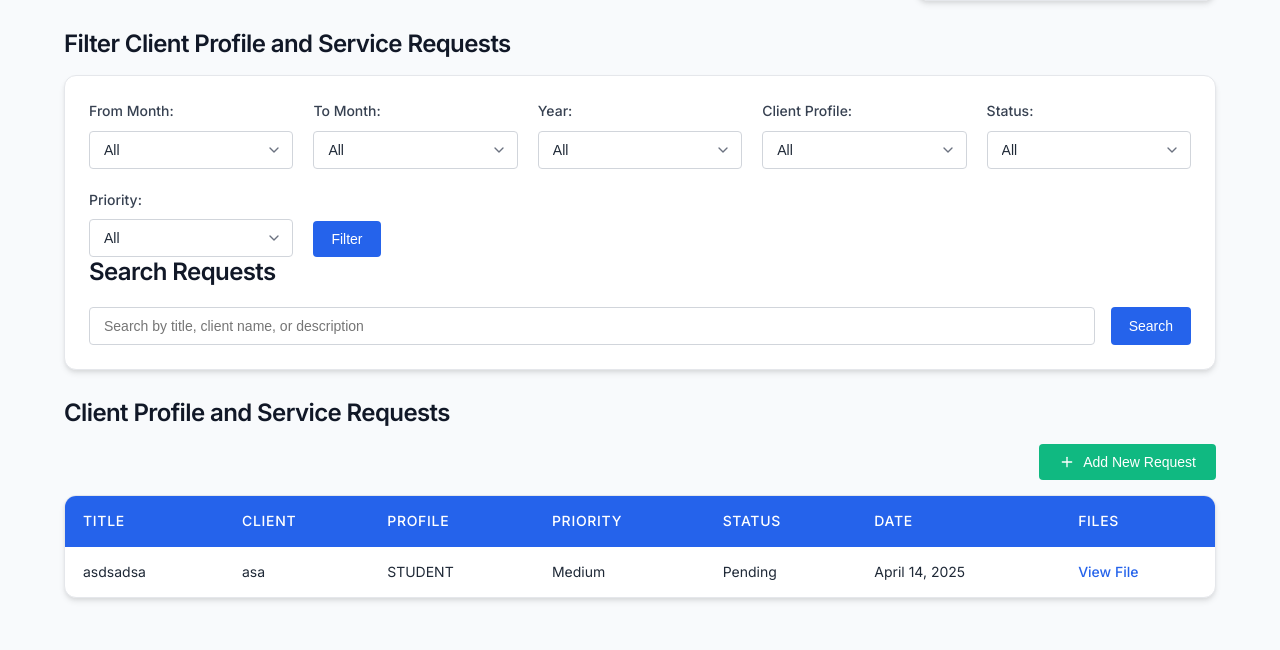
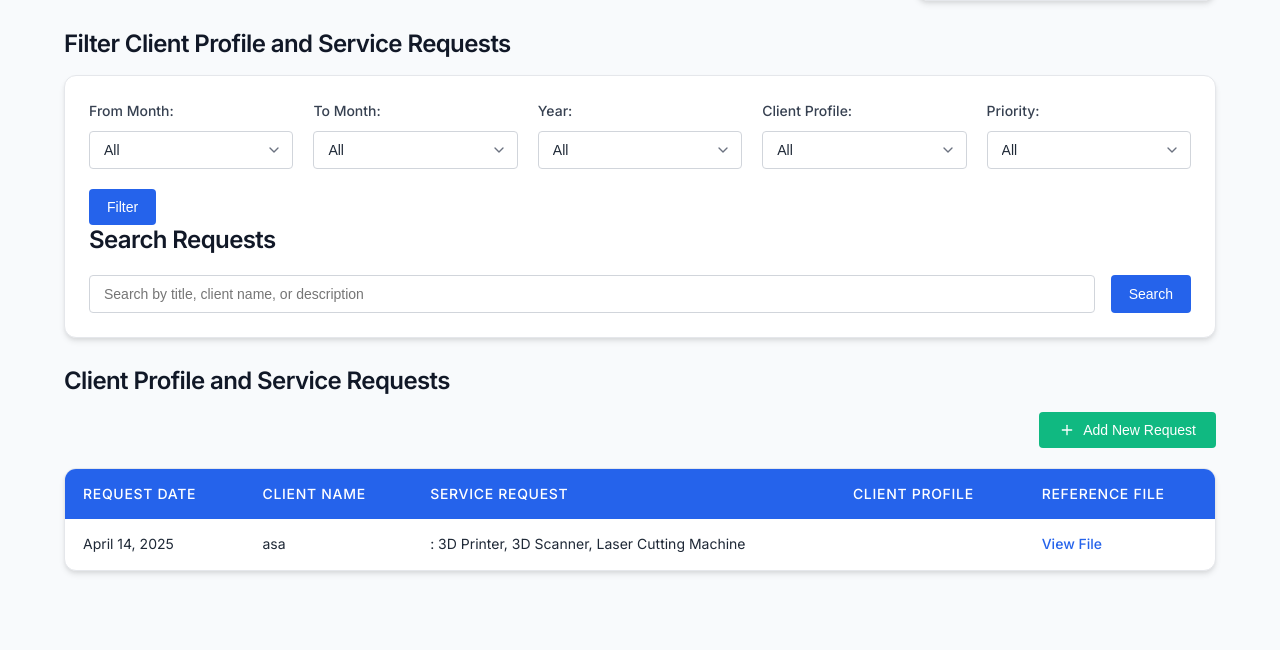
Before and after one commit to GlaizaMillete/fablab, a PHP site: page /job-requests.php in a window 1280 px wide. Shown: the part 505-1155 px from the top of the page. After the commit the page ends 1128 px from the top, so only its background shows below. Run offline with PHP 8.4, Linux system fonts and the light colour scheme; a user stored in the database is signed in; data comes from the database, SQL or seed files in the repository; both versions use the stored data as it was after the commit.

Commit message:
optimized info input and display for visual and technical clarity
NOTE: Refactor job request handling: update file upload logic for unique naming; rename form fields for clarity; enhance database structure to include personal name; improve UI button styling.

```diff
--- a/job-requests.php
+++ b/job-requests.php
@@ -67,7 +67,7 @@
                     <div class="form-columns">
                         <div>
                             <label>Name:</label>
-                            <input type="text" name="name" required>
+                            <input type="text" name="personal_name" required>
                         </div>
                         <div>
                             <label>Address:</label>
@@ -160,7 +160,7 @@
                     </div>
                     <br>
                     <div>
-                        <label>Name of Client:</label>
+                        <label>Client Name:</label>
                         <input type="text" name="client_name" required>
                     </div>
                     <br>
@@ -243,16 +243,6 @@
                     </select>
                 </div>
                 <div>
-                    <label>Status:</label>
-                    <select name="status">
-                        <option value="">All</option>
-                        <option value="Pending" <?= isset($_GET['status']) && $_GET['status'] == 'Pending' ? 'selected' : '' ?>>Pending</option>
-                        <option value="In Progress" <?= isset($_GET['status']) && $_GET['status'] == 'In Progress' ? 'selected' : '' ?>>In Progress</option>
-                        <option value="Completed" <?= isset($_GET['status']) && $_GET['status'] == 'Completed' ? 'selected' : '' ?>>Completed</option>
-                        <option value="Cancelled" <?= isset($_GET['status']) && $_GET['status'] == 'Cancelled' ? 'selected' : '' ?>>Cancelled</option>
-                    </select>
-                </div>
-                <div>
                     <label>Priority:</label>
                     <select name="priority">
                         <option value="">All</option>
@@ -273,28 +263,53 @@
         </div>
 
         <h2>Client Profile and Service Requests</h2>
-        <button id="openFormBtn" style="margin-bottom: 15px; float: right;">Add New Request</button>
+        <button class="cpsc_button" id="openFormBtn">Add New Request</button>
         <table>
             <thead>
                 <tr>
-                    <th>Title</th>
-                    <th>Client</th>
-                    <th>Profile</th>
-                    <th>Priority</th>
-                    <th>Status</th>
-                    <th>Date</th>
-                    <th>Files</th>
+                    <th>Request Date</th>
+                    <th>Client Name</th>
+                    <th>Service Request</th>
+                    <th>Client Profile</th>
+                    <th>Reference File</th>
                 </tr>
             </thead>
             <tbody>
                 <?php foreach ($jobRequests as $request): ?>
                     <tr>
-                        <td><?= htmlspecialchars($request['request_title']) ?></td>
+                        <td><?= date("F d, Y", strtotime($request['request_date'])) ?></td>
                         <td><?= htmlspecialchars($request['client_name']) ?></td>
-                        <td><?= htmlspecialchars($request['client_profile']) ?></td>
-                        <td><?= htmlspecialchars($request['priority']) ?></td>
-                        <td><?= htmlspecialchars($request['status']) ?></td>
-                        <td><?= date("F d, Y", strtotime($request['request_date'])) ?></td>
+                        <td>
+                            <?php
+                            // Start with the service requested
+                            $serviceRequest = htmlspecialchars($request['service_requested']);
+
+                            // Append equipment if available
+                            if (!empty($request['equipment'])) {
+                                $serviceRequest .= ": " . htmlspecialchars($request['equipment']);
+                            }
+
+                            // Append hand tools if available
+                            if (!empty($request['hand_tools_other'])) {
+                                $serviceRequest .= ": Hand Tools: " . htmlspecialchars($request['hand_tools_other']);
+                            }
+
+                            echo $serviceRequest;
+                            ?>
+                        </td>
+                        <td>
+                            <?php
+                            // Start with the designation
+                            $designation = htmlspecialchars($request['designation']);
+
+                            // Append designation details if "Others" is selected
+                            if ($designation === "Others" && !empty($request['designation_other'])) {
+                                $designation .= ": " . htmlspecialchars($request['designation_other']);
+                            }
+
+                            echo $designation;
+                            ?>
+                        </td>
                         <td>
                             <?php if (!empty($request['reference_file'])): ?>
                                 <a href="uploads/job-requests/<?= htmlspecialchars($request['reference_file']) ?>" target="_blank">View File</a>
--- a/style3.css
+++ b/style3.css
@@ -783,3 +783,8 @@
     border: 1px solid #ccc;
     border-radius: 4px;
 }
+
+.cpsc_button {
+    margin-bottom: 15px;
+    float: right;
+}
```
Also changed, not shown: add-job_request-handler.php (+9 -18 lines), job_requests.sql (added, +91 -0 lines), uploads/job-requests/680531d4c8d30-outside_BROCHURE.jpg (added), 1 other file.
